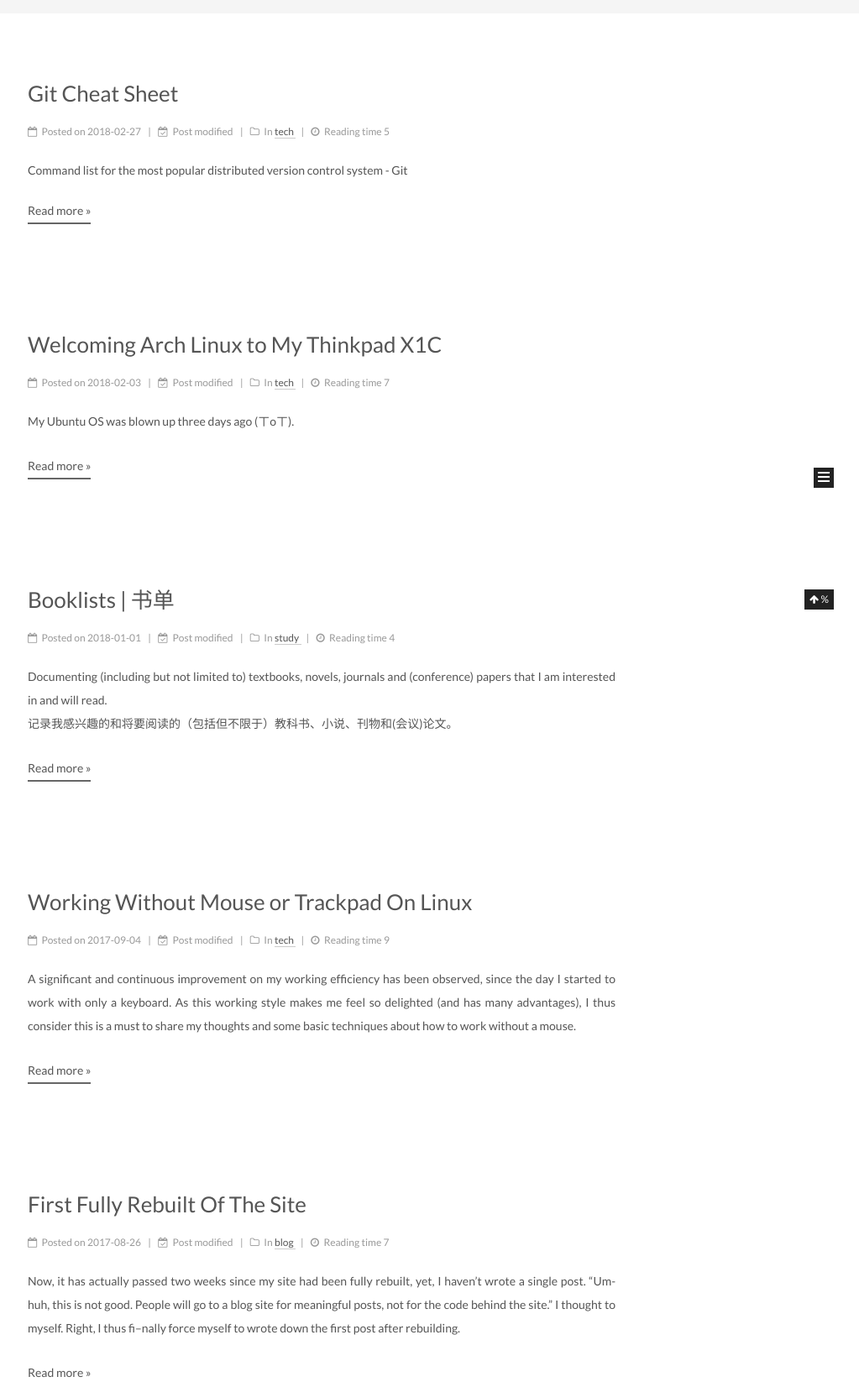
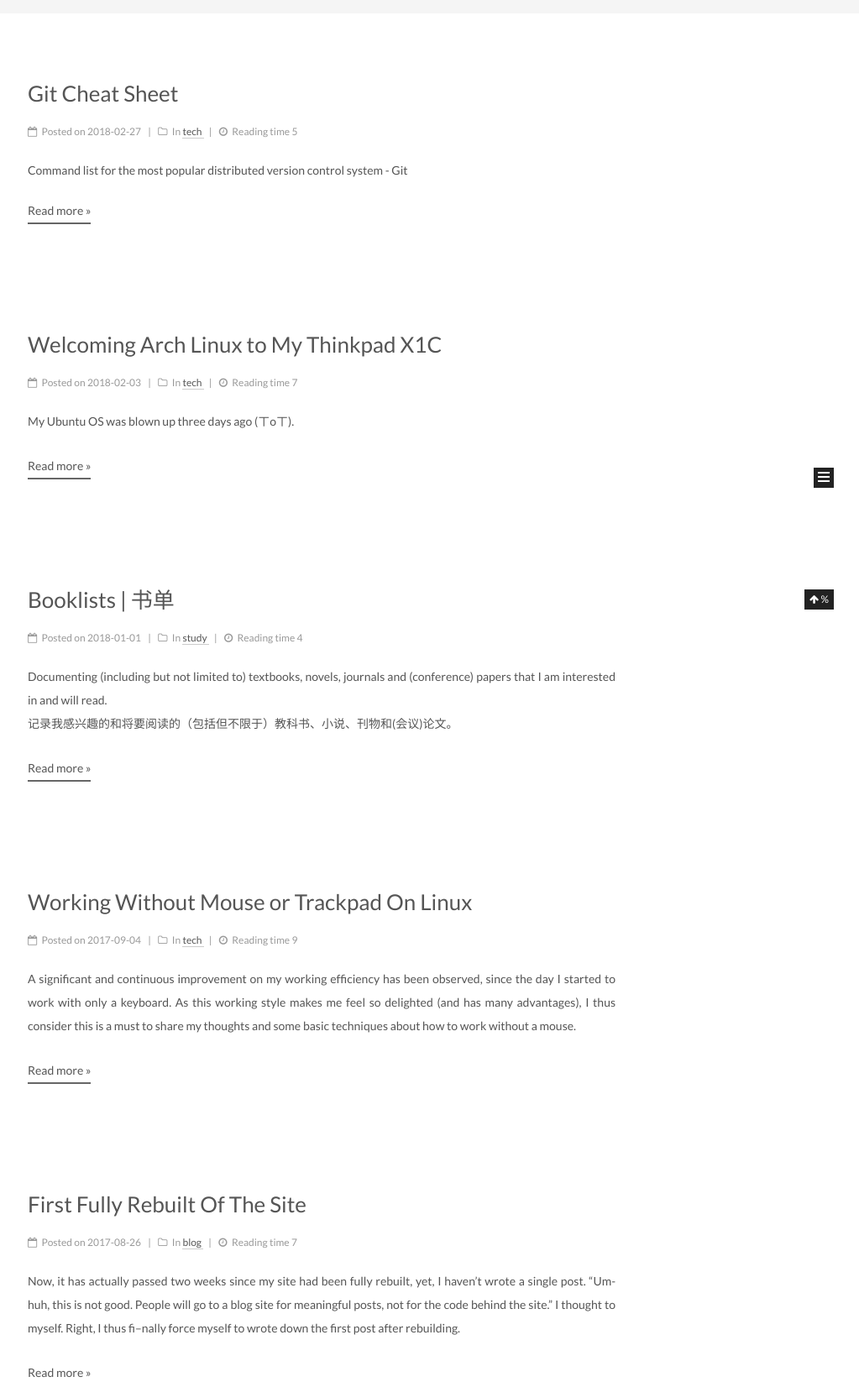
Before and after one commit to pwyq/blog, a Jekyll site: the page built from index.html, in a window 1280 px wide, cut to the strip 274-1920 px from the top of the page. Shown: the whole strip at 84% size, without its empty margins (257-1280 px from the left). Built offline with Jekyll 4.4.1, drawn with Linux system fonts in a browser that asks for light colours; the list of posts is cut into pages by our own code; comment, search, counter and statistics services are not loaded; some of the changed lines change nothing that is shown; some of the changed text lies outside the part shown.

Commit message:
turn off the built-in last modified data

```diff
--- a/_config.yml
+++ b/_config.yml
@@ -119,7 +119,6 @@ menu:
 #  sitemap: /sitemap.xml
 #  commonweal: /404.html
 
-
 # Enable/Disable menu icons.
 # Icon Mapping:
 #   Map a menu item to a specific FontAwesome icon name.
@@ -136,8 +135,6 @@ menu_icons:
 #  tags: tags
 #  sitemap: sitemap
 #  commonweal: heartbeat
-
-
 
 # ---------------------------------------------------------------
 # Scheme Settings
@@ -192,13 +189,9 @@ font:
     family:
     size:
 
-
-
-
 # ---------------------------------------------------------------
 # Sidebar Settings
 # ---------------------------------------------------------------
-
 
 # Social Links
 # Key is the link label showing to end users.
@@ -207,7 +200,6 @@ social:
   GitHub: https://github.com/pwyq
   Twitter: https://twitter.com/P_WYQ
   Booklist: https://www.pwyqspace.com/study/2018/01/01/Booklists/
-
 
 # Social Links Icons
 # Icon Mapping:
@@ -222,10 +214,8 @@ social_icons:
   Twitter: twitter
   Booklist: book
 
-
 # Sidebar Avatar
 avatar: /assets/images/author_dog.png
-
 
 # Table Of Contents in the Sidebar
 toc:
@@ -237,13 +227,10 @@ toc:
   # If true, all words will placed on next lines if header width longer then sidebar width.
   wrap: false
 
-
 # Creative Commons 4.0 International License.
 # http://creativecommons.org/
 # Available: by | by-nc | by-nc-nd | by-nc-sa | by-nd | by-sa | zero
 creative_commons: by-nc-sa
-#creative_commons:
-
 
 sidebar:
   # Sidebar Position, available value: left | right
@@ -284,7 +271,7 @@ excerpt_description: true
 post_meta:
   item_text: true
   created_at: true
-  updated_at: true
+  updated_at: false
   categories: true
 
 # Post wordcount display settings
@@ -299,8 +286,6 @@ post_copyright:
   license: CC BY-NC-SA 4.0
   license_url: https://creativecommons.org/licenses/by-nc-sa/4.0/
 
-
-
 # ---------------------------------------------------------------
 # Misc Theme Settings
 # ---------------------------------------------------------------
@@ -310,7 +295,6 @@ post_copyright:
 #    normal | night | night eighties | night blue | night bright
 # https://github.com/chriskempson/tomorrow-theme
 highlight_theme: night bright
-
 
 # ---------------------------------------------------------------
 # Third Party Services Settings
@@ -478,7 +462,6 @@ vendors:
   # https://github.com/ethantw/Han
   han:
 
-
 # Assets
 css: assets/css
 js: assets/js
--- a/_posts/2016-12-21-pwyq's-Space-launched.md
+++ b/_posts/2016-12-21-pwyq's-Space-launched.md
@@ -1,7 +1,6 @@
 ---
 title: "pwyq's Space, Launched!"
 date: 2016-12-21
-modified: 2018-02-18
 categories:
     - blog
 tags:
--- a/_posts/2018-02-26-Git-Cheat-Sheet.md
+++ b/_posts/2018-02-26-Git-Cheat-Sheet.md
@@ -1,7 +1,6 @@
 ---
 title: Git Cheat Sheet
 date: 2018-02-27
-modified: 2018-02-28
 tags:
     - Git
     - Cheat Sheet
```
